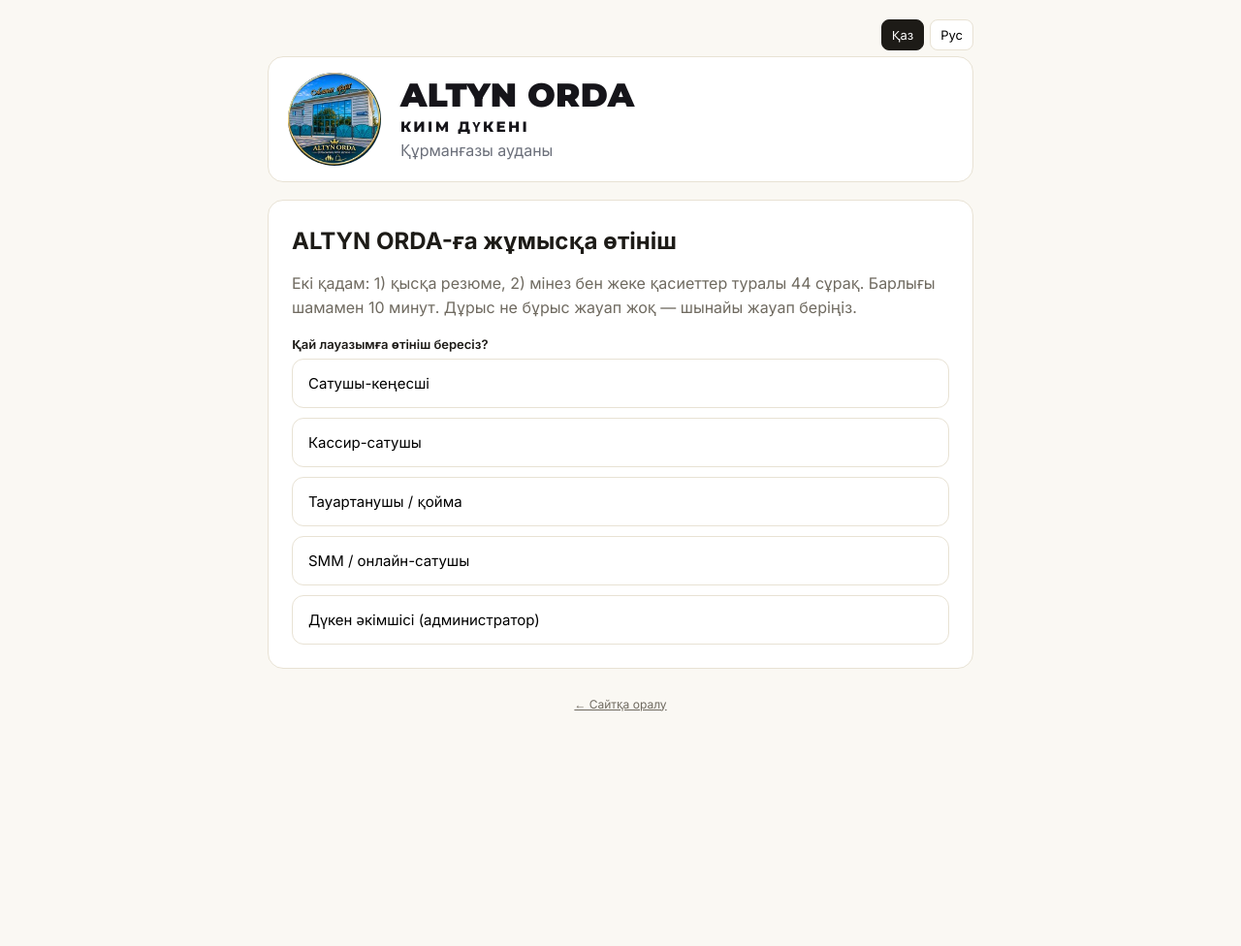
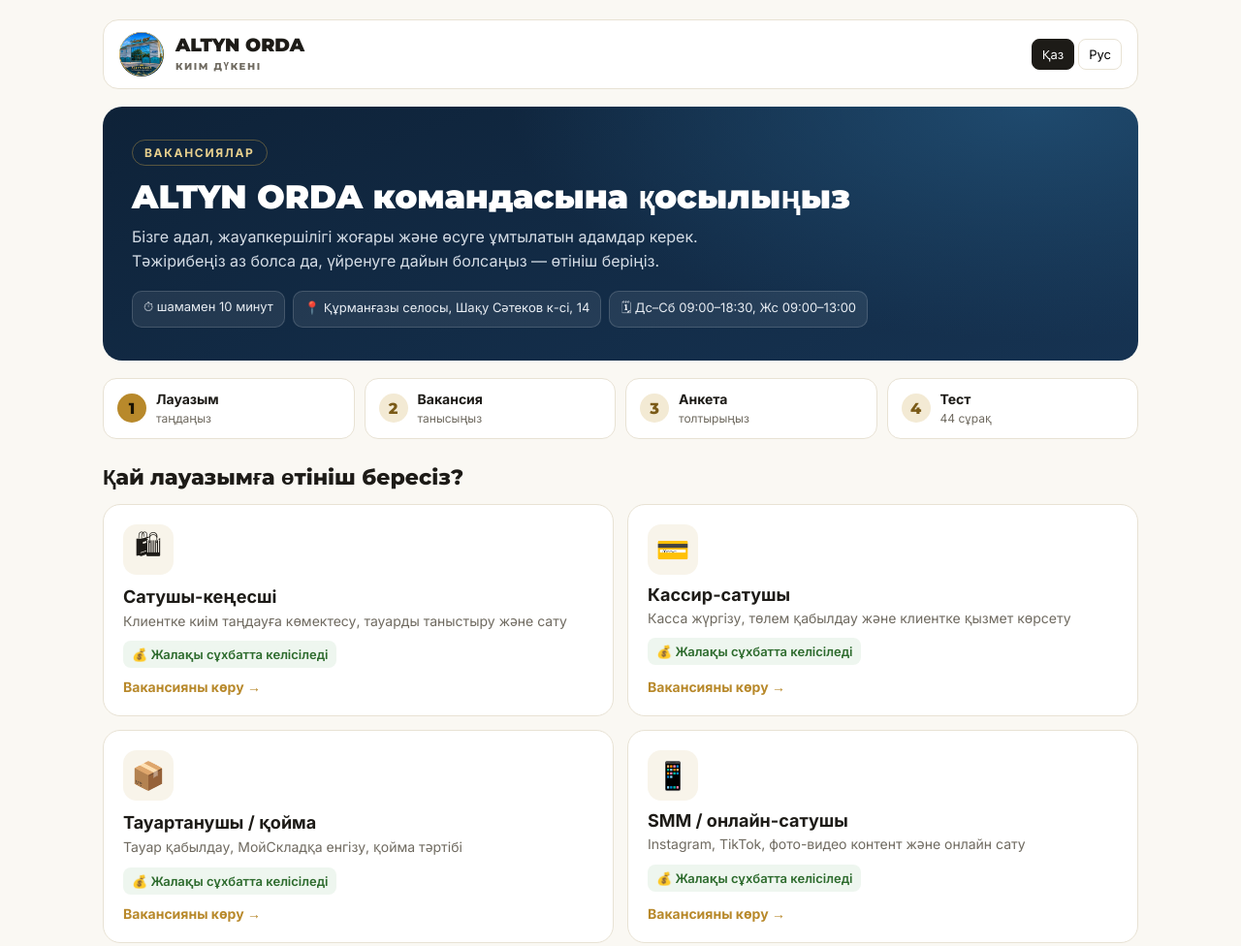
Before and after one commit to Utepov-Bauyrzhan/altynorda-site, a plain HTML site: page jumys/index.html in a window 1280 px wide. Shown: the top 976 px of the page at 97% size. Before the commit the page ends 800 px from the top, so only its background shows below. Drawn offline with Linux system fonts and the light colour scheme.

Commit message:
Жұмыс тесті: жаңа бастапқы бет, жалақы сұхбатта келісіледі, «жалақыны арттыру» алынды
Co-Authored-By: Claude Opus 5.5 <noreply@anthropic.com>
Claude-Session: https://claude.ai/code/session_01SvLZT5dtK64tycW86bN5Na

```diff
--- a/jumys/index.html
+++ b/jumys/index.html
@@ -110,6 +110,36 @@ input.bad,textarea.bad,select.bad{border-color:var(--red);background:#fdf1f0;box
 .btn:disabled{opacity:.4;cursor:not-allowed}
 .vac h4{font-size:15px;margin:12px 0 4px}
 .vac .vnote{background:#fdf1f0;border-left:3px solid var(--red);padding:10px 14px;border-radius:6px;margin:12px 0 0;font-size:14px}
+.topbar{display:flex;align-items:center;justify-content:space-between;gap:12px;background:#fff;border:1px solid var(--line);border-radius:16px;padding:12px 16px;margin-bottom:18px}
+.tb-brand{display:flex;align-items:center;gap:12px;text-decoration:none;color:var(--ink)}
+.tb-brand img{width:46px;height:46px;border-radius:50%}
+.tb-brand b{display:block;font-family:Montserrat,Inter,sans-serif;font-weight:900;font-size:19px;line-height:1}
+.tb-brand small{font-family:Montserrat,Inter,sans-serif;font-weight:800;font-size:10px;letter-spacing:.16em;color:var(--mut)}
+.tb-right .lang{display:flex;gap:4px}
+.jhero{background:radial-gradient(900px 400px at 90% 0,#1f4a6e 0,transparent 60%),linear-gradient(160deg,#0e2238 0,#163352 100%);color:#fff;border-radius:20px;padding:34px 30px}
+.jhero .eyebrow{display:inline-block;font-size:12px;font-weight:700;letter-spacing:.14em;text-transform:uppercase;color:#e7cf8d;border:1px solid #c9a24a66;border-radius:30px;padding:5px 12px}
+.jhero h1{font-family:Montserrat,Inter,sans-serif;font-weight:900;font-size:34px;line-height:1.1;margin:14px 0 10px}
+.jhero p{color:#d5dde6;font-size:16px;max-width:620px;margin:0}
+.jchips{display:flex;flex-wrap:wrap;gap:8px;margin-top:18px}
+.jchips span{background:#ffffff14;border:1px solid #ffffff26;border-radius:10px;padding:7px 11px;font-size:13px;color:#e8edf3}
+.jsteps{display:grid;grid-template-columns:repeat(4,1fr);gap:10px;margin:18px 0 6px}
+.js{display:flex;align-items:center;gap:10px;background:#fff;border:1px solid var(--line);border-radius:14px;padding:12px 14px}
+.js i{font-style:normal;width:30px;height:30px;border-radius:50%;display:grid;place-items:center;font-weight:800;font-family:Montserrat,Inter,sans-serif;background:#f3ead4;color:#7a5a17;flex:none}
+.js.on i{background:var(--gold);color:#1b1404}
+.js b{display:block;font-size:14px}.js small{color:var(--mut);font-size:12px}
+.jh2{font-family:Montserrat,Inter,sans-serif;font-weight:800;font-size:22px;margin:26px 0 14px}
+.rgrid{display:grid;grid-template-columns:1fr 1fr;gap:14px}
+.rcard{display:flex;flex-direction:column;align-items:flex-start;gap:10px;text-align:left;background:#fff;border:1px solid var(--line);border-radius:18px;padding:20px;cursor:pointer;font:inherit;color:var(--ink);transition:.15s}
+.rcard:hover{border-color:var(--gold);transform:translateY(-2px);box-shadow:0 10px 30px #0e22380f}
+.rcard.sel{border-color:var(--gold);background:#fffaf0}
+.ric{font-size:28px;width:52px;height:52px;border-radius:14px;background:#f8f4ea;display:grid;place-items:center}
+.rbody b{display:block;font-size:18px;margin-bottom:4px}
+.rbody small{display:block;color:var(--mut);font-size:14px;line-height:1.45}
+.rsal{display:inline-block;margin-top:10px;font-size:13px;font-weight:600;background:#eef6ef;color:#2d6b2d;border-radius:8px;padding:5px 9px}
+.rgo{margin-top:auto;color:var(--gold);font-weight:700;font-size:14px}
+.rgrid .rcard:last-child:nth-child(odd){grid-column:1/-1}
+.jnote{color:var(--mut);font-size:14px;text-align:center;margin:22px 0 0}
+@media(max-width:640px){.jhero{padding:26px 20px}.jhero h1{font-size:26px}.jsteps{grid-template-columns:1fr 1fr}.rgrid{grid-template-columns:1fr}.rgrid .rcard:last-child:nth-child(odd){grid-column:auto}.tb-brand b{font-size:17px}}
 </style>
 </head>
 <body>
@@ -418,10 +448,8 @@ const esc=s=>String(s??"").replace(/[&<>"]/g,c=>({"&":"&amp;","<":"&lt;",">":"&g
 window.addEventListener("hashchange",route);
 function route(){if(location.hash==="#natizheler")renderAdmin();else render()}
 
-function header(){return`<div class="top"><div class="lang">
- <button class="${lang==="kz"?"on":""}" onclick="setLang('kz')">Қаз</button>
- <button class="${lang==="ru"?"on":""}" onclick="setLang('ru')">Рус</button></div>
- <div class="hero"><img src="../img/logo.jpg" alt="ALTYN ORDA"><div><div class="h-name">ALTYN ORDA</div><div class="h-sub">${L("КИІМ ДҮКЕНІ","МАГАЗИН ОДЕЖДЫ")}</div><div class="h-loc">${L("Құрманғазы ауданы","Курмангазинский район")}</div></div></div></div>`}
+function header(){return`<div class="topbar"><a class="tb-brand" href="/"><img src="../img/logo.jpg" alt="ALTYN ORDA"><span><b>ALTYN ORDA</b><small>${L("КИІМ ДҮКЕНІ","МАГАЗИН ОДЕЖДЫ")}</small></span></a>
+ <div class="tb-right"><div class="lang"><button class="${lang==="kz"?"on":""}" onclick="setLang('kz')">Қаз</button><button class="${lang==="ru"?"on":""}" onclick="setLang('ru')">Рус</button></div></div></div>`}
 function setLang(l){if(step==="cv")grabCv();lang=l;render()}
 
 function render(){app.className="wrap";
@@ -432,12 +460,23 @@ function render(){app.className="wrap";
  if(step==="review")return renderReview();
  if(step==="done")return renderDone()}
 
-function renderIntro(){app.innerHTML=header()+`<div class="card">
- <h1>${L("ALTYN ORDA-ға жұмысқа өтініш","Анкета на работу в ALTYN ORDA")}</h1>
- <p class="mut">${L("Екі қадам: 1) қысқа резюме, 2) мінез бен жеке қасиеттер туралы 44 сұрақ. Барлығы шамамен 10 минут. Дұрыс не бұрыс жауап жоқ — шынайы жауап беріңіз.","Два шага: 1) короткое резюме, 2) 44 вопроса о характере и личных качествах. Всего примерно 10 минут. Правильных и неправильных ответов нет — отвечайте честно.")}</p>
- <label>${L("Қай лауазымға өтініш бересіз?","На какую должность вы претендуете?")}</label>
- <div class="opts">${RKEYS.map(k=>`<button class="opt ${role===k?"sel":""}" onclick="chooseRole('${k}')">${L(ROLES[k].kz,ROLES[k].ru)}</button>`).join("")}</div></div>
- <footer><a href="/">${L("← Сайтқа оралу","← Вернуться на сайт")}</a></footer>`}
+const RMETA={seller:{ic:"🛍",kz:"Клиентке киім таңдауға көмектесу, тауарды таныстыру және сату",ru:"Помощь клиентам в выборе одежды, презентация и продажа"},
+ cashier:{ic:"💳",kz:"Касса жүргізу, төлем қабылдау және клиентке қызмет көрсету",ru:"Работа на кассе, приём оплаты и обслуживание клиентов"},
+ stock:{ic:"📦",kz:"Тауар қабылдау, МойСкладқа енгізу, қойма тәртібі",ru:"Приёмка товара, МойСклад, порядок на складе"},
+ smm:{ic:"📱",kz:"Instagram, TikTok, фото-видео контент және онлайн сату",ru:"Instagram, TikTok, фото- и видеоконтент, онлайн-продажи"},
+ admin:{ic:"👑",kz:"Команда құру, сатушыларды үйрету, сатылымды өсіру",ru:"Подбор и обучение команды, рост продаж, контент"}};
+const SAL={};
+function renderIntro(){app.className="wrap wide";
+ const steps=[[L("Лауазым","Должность"),L("таңдаңыз","выберите")],[L("Вакансия","Вакансия"),L("танысыңыз","ознакомьтесь")],[L("Анкета","Анкета"),L("толтырыңыз","заполните")],[L("Тест","Тест"),L("44 сұрақ","44 вопроса")]];
+ app.innerHTML=header()+`<section class="jhero"><div class="eyebrow">${L("Вакансиялар","Вакансии")}</div>
+ <h1>${L("ALTYN ORDA командасына қосылыңыз","Присоединяйтесь к команде ALTYN ORDA")}</h1>
+ <p>${L("Бізге адал, жауапкершілігі жоғары және өсуге ұмтылатын адамдар керек. Тәжірибеңіз аз болса да, үйренуге дайын болсаңыз — өтініш беріңіз.","Нам нужны честные, ответственные люди, которые хотят расти. Даже если опыта мало, но вы готовы учиться — подавайте заявку.")}</p>
+ <div class="jchips"><span>⏱ ${L("шамамен 10 минут","примерно 10 минут")}</span><span>📍 ${L("Құрманғазы селосы, Шақу Сәтеков к-сі, 14","с. Курмангазы, ул. Шаку Сатекова, 14")}</span><span>🗓 ${L("Дс–Сб 09:00–18:30, Жс 09:00–13:00","Пн–Сб 09:00–18:30, Вс 09:00–13:00")}</span></div></section>
+ <div class="jsteps">${steps.map((x,i)=>`<div class="js ${i===0?"on":""}"><i>${i+1}</i><div><b>${x[0]}</b><small>${x[1]}</small></div></div>`).join("")}</div>
+ <h2 class="jh2">${L("Қай лауазымға өтініш бересіз?","На какую должность вы претендуете?")}</h2>
+ <div class="rgrid">${RKEYS.map(k=>`<button class="rcard ${role===k?"sel":""}" onclick="chooseRole('${k}')"><span class="ric">${RMETA[k].ic}</span><span class="rbody"><b>${L(ROLES[k].kz,ROLES[k].ru)}</b><small>${L(RMETA[k].kz,RMETA[k].ru)}</small><span class="rsal">💰 ${SAL[k]?L(SAL[k][0],SAL[k][1]):L("Жалақы сұхбатта келісіледі","Зарплата — по итогам собеседования")}</span></span><span class="rgo">${L("Вакансияны көру","Смотреть вакансию")} →</span></button>`).join("")}</div>
+ <p class="jnote">${L("Дұрыс не бұрыс жауап жоқ — сұрақтарға шынайы жауап беріңіз. Нәтиже WhatsApp арқылы бізге жіберіледі.","Правильных и неправильных ответов нет — отвечайте честно. Результат отправляется нам через WhatsApp.")}</p>
+ <footer><a href="/">← ${L("Сайтқа оралу","Вернуться на сайт")}</a></footer>`}
 function chooseRole(k){role=k;step="vac";render();window.scrollTo(0,0)}
 
 /* ===================== VACANCIES ===================== */
@@ -446,49 +485,49 @@ const VAC={
 seller:{kz:{t:"ВАКАНСИЯ: САТУШЫ-КЕҢЕСШІ",h:"🏆 ALTYN ORDA киім дүкеніне сатушы-кеңесші қажет!",i:"Біз өз ісіне жауапкершілікпен қарайтын, адамдармен жақсы тіл табысатын, сатуды үйренуге және табысын арттыруға ұмтылатын қызметкер іздейміз.",
  d:["Клиенттерге сыпайы әрі сапалы қызмет көрсету","Киім таңдауға көмектесу","Тауарларды таныстыру және сату","Сөрелерді реттеп, тауарларды орналастыру","Сату жоспарын орындауға ұмтылу","Дүкеннің тазалығы мен тәртібін сақтау"],
  r:["Адалдық, жауапкершілік және ұқыптылық","Клиенттермен еркін сөйлесе білу","Белсенділік және нәтижеге жұмыс істеу","Командамен жұмыс істей білу","Үйренуге және дамуға құштарлық"],
- w:["Тұрақты жалақы: 90 000 ₸ + сатылымға байланысты бонус","SCHED","Тұрақты жұмыс орны","Жалақыны арттыру мүмкіндігі"],
+ w:["Тұрақты жалақы: 90 000 ₸ + сатылымға байланысты бонус","SCHED","Тұрақты жұмыс орны"],
  o:["Сату саласында тәжірибе жинау","Сату дағдыларын дамыту","Нәтижеге қарай табысты арттыру","Кәсіби және мансаптық өсу мүмкіндігі","Ынтымақты ұжым"],
  e:"Бізге жай ғана сатушы емес, клиенттің көңілінен шығып, өз табысын өсіруге ұмтылатын қызметкер қажет!"},
  ru:{t:"ВАКАНСИЯ: ПРОДАВЕЦ-КОНСУЛЬТАНТ",h:"🏆 В магазин одежды ALTYN ORDA требуется продавец-консультант!",i:"Мы ищем ответственного сотрудника, который легко находит общий язык с людьми, хочет учиться продавать и увеличивать свой доход.",
  d:["Вежливое и качественное обслуживание клиентов","Помощь в выборе одежды","Презентация и продажа товаров","Выкладка товара и порядок на полках","Стремление выполнять план продаж","Поддержание чистоты и порядка в магазине"],
  r:["Честность, ответственность и аккуратность","Умение свободно общаться с клиентами","Активность и нацеленность на результат","Умение работать в команде","Желание учиться и развиваться"],
- w:["Стабильная зарплата: 90 000 ₸ + бонус от продаж","SCHED","Постоянное место работы","Возможность повышения зарплаты"],
+ w:["Стабильная зарплата: 90 000 ₸ + бонус от продаж","SCHED","Постоянное место работы"],
  o:["Опыт в сфере продаж","Развитие навыков продаж","Рост дохода по результатам","Профессиональный и карьерный рост","Дружный коллектив"],
  e:"Нам нужен не просто продавец, а сотрудник, который стремится радовать клиентов и увеличивать свой доход!"}},
 cashier:{kz:{t:"ВАКАНСИЯ: КАССИР-САТУШЫ",h:"🏆 ALTYN ORDA киім дүкеніне кассир-сатушы қажет!",i:"Біз есепке ұқыпты, адал және клиентпен сыпайы сөйлесе алатын қызметкер іздейміз.",
  d:["Кассаны жүргізу, төлем қабылдау (Kaspi, Halyk, қолма-қол)","Қайтарымды (сдача) дұрыс беру, чек шығару","Тауарды ауыстыру мен қайтаруды ресімдеу","Клиенттерге сыпайы қызмет көрсету","Бос уақытта сатушыларға көмектесу","Ауысым соңында касса есебін тапсыру"],
  r:["Адалдық және жауапкершілік","Есепке ұқыптылық және зейінділік","Клиенттермен сыпайы сөйлесе білу","Касса мен бағдарламаны үйренуге дайын болу","Командамен жұмыс істей білу"],
- w:["Жалақы: сұхбатта келісіледі","SCHED","Тұрақты жұмыс орны","Жалақыны арттыру мүмкіндігі"],
+ w:["Жалақы: сұхбатта келісіледі","SCHED","Тұрақты жұмыс орны"],
  o:["Сауда саласында тәжірибе жинау","Тегін оқыту","Кәсіби және мансаптық өсу мүмкіндігі","Ынтымақты ұжым"],
  e:"Бізге әр теңгеге жауапкершілікпен қарайтын, сенімді қызметкер қажет!"},
  ru:{t:"ВАКАНСИЯ: КАССИР-ПРОДАВЕЦ",h:"🏆 В магазин одежды ALTYN ORDA требуется кассир-продавец!",i:"Мы ищем аккуратного, честного сотрудника, который вежливо общается с клиентами.",
  d:["Работа на кассе, приём оплаты (Kaspi, Halyk, наличные)","Правильная выдача сдачи, печать чеков","Оформление обменов и возвратов","Вежливое обслуживание клиентов","Помощь продавцам в свободное время","Сдача кассы в конце смены"],
  r:["Честность и ответственность","Аккуратность и внимательность в расчётах","Вежливое общение с клиентами","Готовность освоить кассу и программу","Умение работать в команде"],
- w:["Зарплата: обсуждается на собеседовании","SCHED","Постоянное место работы","Возможность повышения зарплаты"],
+ w:["Зарплата: обсуждается на собеседовании","SCHED","Постоянное место работы"],
  o:["Опыт в сфере торговли","Бесплатное обучение","Профессиональный и карьерный рост","Дружный коллектив"],
  e:"Нам нужен надёжный сотрудник, который ответственно относится к каждому тенге!"}},
 stock:{kz:{t:"ВАКАНСИЯ: ТАУАРТАНУШЫ / ҚОЙМА",h:"🏆 ALTYN ORDA киім дүкеніне тауартанушы қажет!",i:"Біз ұқыпты, зейінді және тәртіпті жақсы көретін қызметкер іздейміз.",
  d:["Тауар қабылдау және накладноймен салыстыру","Тауарды МойСклад бағдарламасына енгізу","Баға мен этикетка дайындау","Қалдықты бақылау, ревизия жүргізу","Қоймада тәртіп пен тазалық сақтау","Тауарды сауда залына шығаруға көмектесу"],
  r:["Ұқыптылық және зейінділік","Компьютер мен телефонмен еркін жұмыс істеу","Адалдық және жауапкершілік","Жаңа бағдарламаны үйренуге дайын болу","Физикалық белсенділік"],
- w:["Жалақы: сұхбатта келісіледі","SCHED","Тұрақты жұмыс орны","Жалақыны арттыру мүмкіндігі"],
+ w:["Жалақы: сұхбатта келісіледі","SCHED","Тұрақты жұмыс орны"],
  o:["МойСклад бағдарламасымен жұмыс тәжірибесі","Тегін оқыту","Кәсіби және мансаптық өсу мүмкіндігі","Ынтымақты ұжым"],
  e:"Бізге әр тауардың орнын білетін, тәртіпке мән беретін қызметкер қажет!"},
  ru:{t:"ВАКАНСИЯ: ТОВАРОВЕД / СКЛАД",h:"🏆 В магазин одежды ALTYN ORDA требуется товаровед!",i:"Мы ищем аккуратного, внимательного сотрудника, который любит порядок.",
  d:["Приёмка товара и сверка с накладной","Внесение товара в программу МойСклад","Подготовка цен и этикеток","Контроль остатков, проведение ревизий","Поддержание порядка и чистоты на складе","Помощь с выкладкой товара в торговый зал"],
  r:["Аккуратность и внимательность","Уверенная работа с компьютером и телефоном","Честность и ответственность","Готовность освоить новую программу","Физическая активность"],
- w:["Зарплата: обсуждается на собеседовании","SCHED","Постоянное место работы","Возможность повышения зарплаты"],
+ w:["Зарплата: обсуждается на собеседовании","SCHED","Постоянное место работы"],
  o:["Опыт работы с программой МойСклад","Бесплатное обучение","Профессиональный и карьерный рост","Дружный коллектив"],
  e:"Нам нужен сотрудник, который знает место каждого товара и ценит порядок!"}},
 smm:{kz:{t:"ВАКАНСИЯ: SMM / ОНЛАЙН-САТУШЫ",h:"🏆 ALTYN ORDA киім дүкеніне SMM маманы / онлайн-сатушы қажет!",i:"Біз әлеуметтік желілерді жақсы білетін, креативті және белсенді қызметкер іздейміз.",
  d:["Instagram мен TikTok-қа контент жасау (пост, сторис, видео)","Тауарды суретке және видеоға түсіру, CapCut/Canva-да монтаждау","WhatsApp статустарын жүргізу","Клиенттердің сұрақтарына жауап беру, онлайн тапсырыс қабылдау","Онлайн каталогтағы тауарлардың суретін жаңарту","Статистиканы бақылап, жаңа идеялар ұсыну"],
  r:["Смартфонмен сапалы суретке және видеоға түсіре білу","Қазақ және орыс тілдерінде сауатты жазу","Креативтілік және белсенділік","Трендтерді бақылау","Жауапкершілік"],
- w:["Жалақы: сұхбатта келісіледі","SCHED","Тұрақты жұмыс орны","Жалақыны арттыру мүмкіндігі"],
+ w:["Жалақы: сұхбатта келісіледі","SCHED","Тұрақты жұмыс орны"],
  o:["Нақты бизнесте SMM тәжірибесі","Шығармашылық еркіндік","Кәсіби және мансаптық өсу мүмкіндігі","Ынтымақты ұжым"],
  e:"Бізге дүкенімізді бүкіл ауданға таныта алатын креативті қызметкер қажет!"},
  ru:{t:"ВАКАНСИЯ: SMM / ОНЛАЙН-ПРОДАВЕЦ",h:"🏆 В магазин одежды ALTYN ORDA требуется SMM-специалист / онлайн-продавец!",i:"Мы ищем креативного и активного сотрудника, который хорошо разбирается в соцсетях.",
  d:["Создание контента для Instagram и TikTok (посты, сторис, видео)","Фото- и видеосъёмка товара, монтаж в CapCut/Canva","Ведение статусов в WhatsApp","Ответы на вопросы клиентов, приём онлайн-заказов","Обновление фото товаров в онлайн-каталоге","Анализ статистики и новые идеи"],
  r:["Умение качественно снимать фото и видео на смартфон","Грамотное письмо на казахском и русском","Креативность и активность","Следить за трендами","Ответственность"],
- w:["Зарплата: обсуждается на собеседовании","SCHED","Постоянное место работы","Возможность повышения зарплаты"],
+ w:["Зарплата: обсуждается на собеседовании","SCHED","Постоянное место работы"],
  o:["Опыт SMM в реальном бизнесе","Творческая свобода","Профессиональный и карьерный рост","Дружный коллектив"],
  e:"Нам нужен креативный сотрудник, который сделает наш магазин известным на весь район!"}},
 admin:{kz:{t:"📢 ВАКАНСИЯ: ДҮКЕН ӘКІМШІСІ (АДМИНИСТРАТОР)",h:"🏆 ALTYN ORDA киім дүкеніне басқарушылық, сату және әлеуметтік желі салаларын жетік меңгерген, белсенді әрі нәтижеге жұмыс істейтін мықты әкімші қажет!",i:"Бізге жай ғана әкімші емес, мықты команда құрып, қызметкерлерді дамытып, дүкеннің сатылымын арттыра алатын көшбасшы керек!",
```
